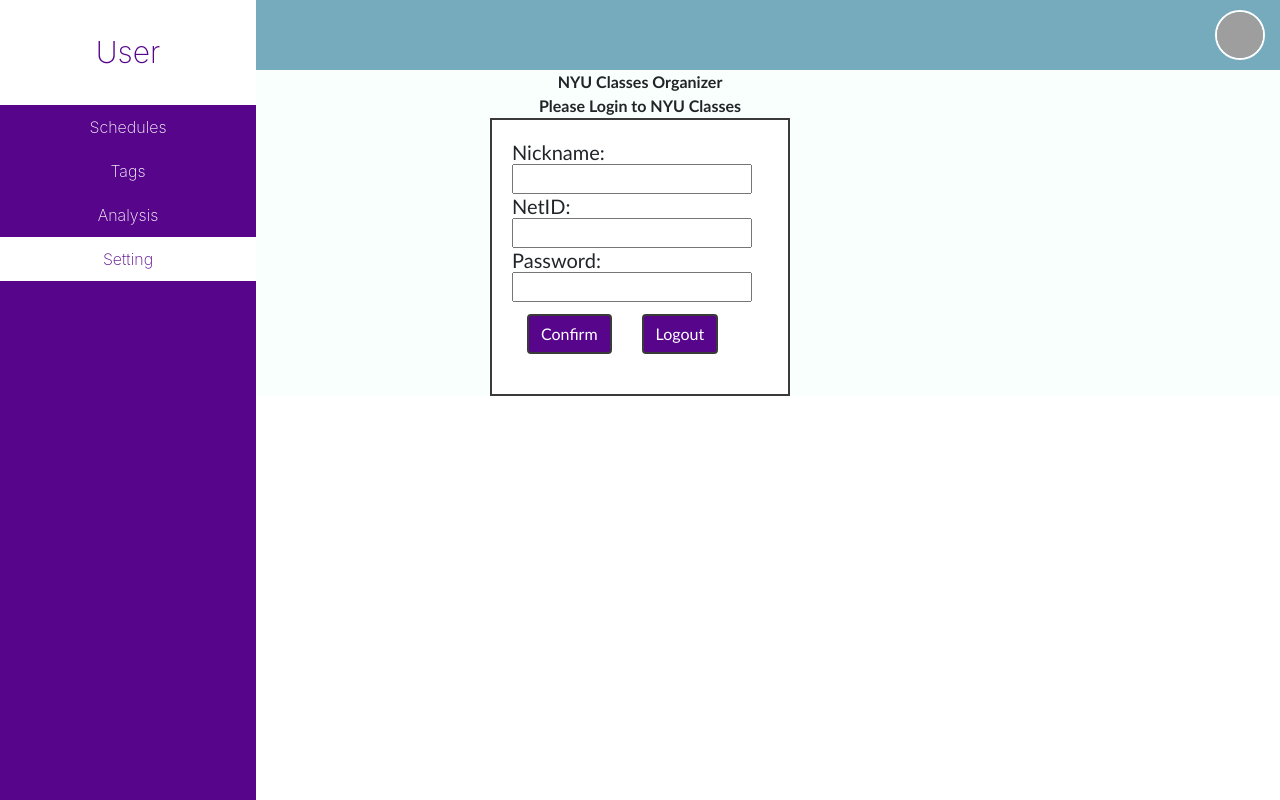
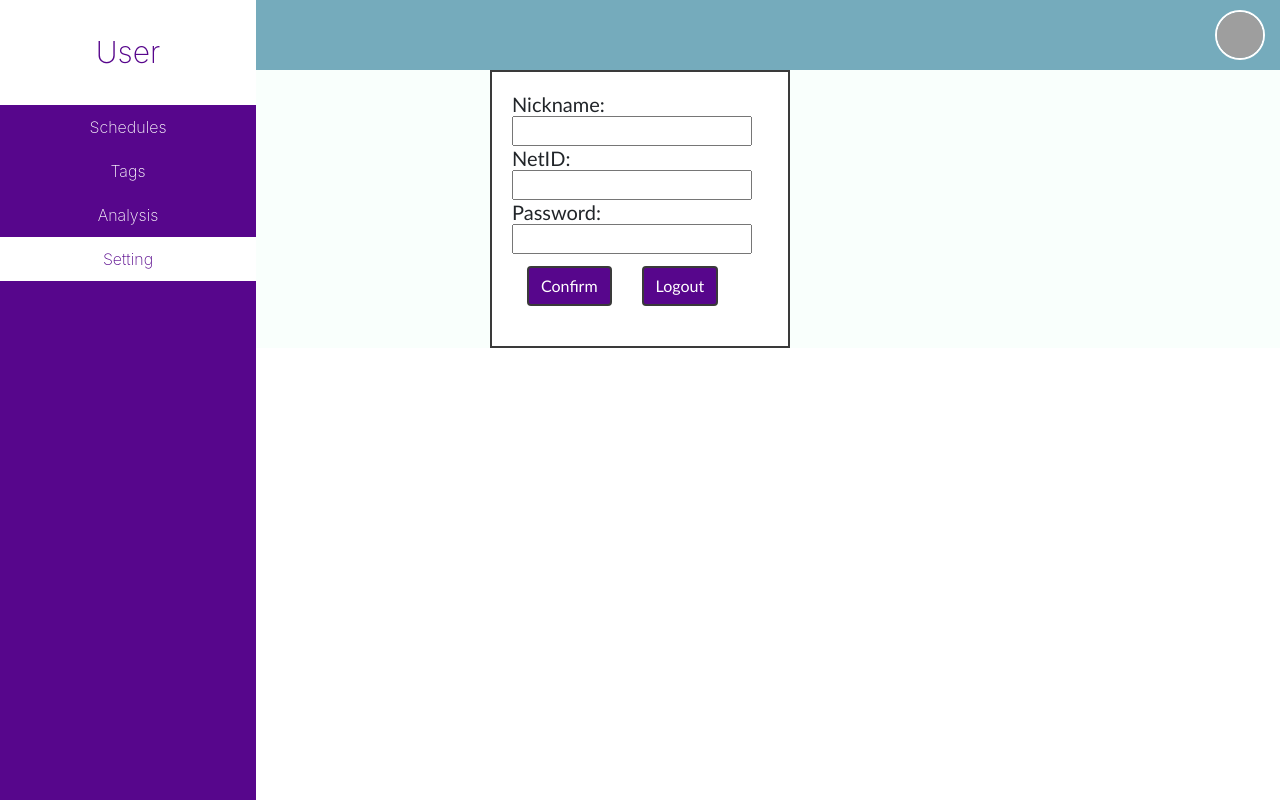
Before and after one commit to software-assignments-spring2021/spring-2019-organizer, a React (Create React App) app in the folder client/: page /setting in a window 1280 px wide. Built offline with nearby package versions, Linux system fonts and the light colour scheme; grey boxes are pictures that could not be loaded.

Commit message:
updated state pattern

```diff
--- a/client/src/App.js
+++ b/client/src/App.js
@@ -11,7 +11,9 @@
 class App extends Component {
 
   render() {
+
     return (
+
       <Router>
         <div className="App">
           <Sidebar />
--- a/client/src/components/Setting.js
+++ b/client/src/components/Setting.js
@@ -1,31 +1,39 @@
 import React, { Component } from 'react';
 import { Card, Row, Col} from 'react-bootstrap';
 import '../css/Setting.css';
+// import loginstate from './Settingpage';
+
+
 
 
 
 class Setting extends Component{
 
     render(){
+
         return(
             <div id ="setting">
-                <Col className="titles1"> NYU Classes Organizer</Col>
-                <Col className="titles1"> Please Login to NYU Classes</Col>
+                {/* <Col className="titles1"> NYU Classes Organizer</Col>
+                <Col className="titles1"> Please Login to NYU Classes</Col> */}
                 <Card.Body className="log-box">
                     <Card.Title>
-                      <Row>
+                    <Row>
                         <Col className="text">Nickname:</Col>
                         <Col><input type="text" className="nname" onChange={this.props.handleNickNameChange}/></Col>
                         <Col className="text">NetID:</Col>
                         <Col><input type="text" className="uname" onChange={this.props.handleUserNameChange}/></Col>
                         <Col className="text">Password:</Col>
                         <Col><input type="password" className="pwd" onChange={this.props.handlePwdChange}/></Col>
-                      </Row>
+                    </Row>
                     </Card.Title>
 
                     <Col>
+
                     <button className="btn btn-primary log-btn" onClick={this.props.handleLogin}>Confirm</button>
+
+
                     <button className="btn btn-primary sign" onClick={this.props.handleSign}>Logout</button>
+
                     </Col>
 
 
@@ -33,6 +41,7 @@
 
             </div>
         );
+
     }
 
 
--- a/client/src/components/Settingpage.js
+++ b/client/src/components/Settingpage.js
@@ -14,7 +14,8 @@
       NickName: "",
       userName:'123',
       pwd:'123',
-      redirect: false
+      redirect: false,
+
 
     })
 
@@ -46,7 +47,8 @@
 
     handleLogin = () =>{
       if(this.state.userName===UNAME&&this.state.pwd===PWD){
-        alert("Login successfully!");
+        alert("Welcome to Organizer, you have been logged in successfully!");
+        // this.setState({loginstate: true})
         // var userName = this.state.userName;
         // var pwd = this.state.pwd;
 
@@ -81,11 +83,12 @@
   render() {
     if (this.state.redirect) {
       return <Redirect to="/schedules" />
+
     }
 
+    else{
+
     return (
-
-
       <div className="Settingpage">
         <Setting
           handleUserNameChange={this.handleUserNameChange}
@@ -102,6 +105,7 @@
 
 
     );
+    }
 
   }
 }
```
